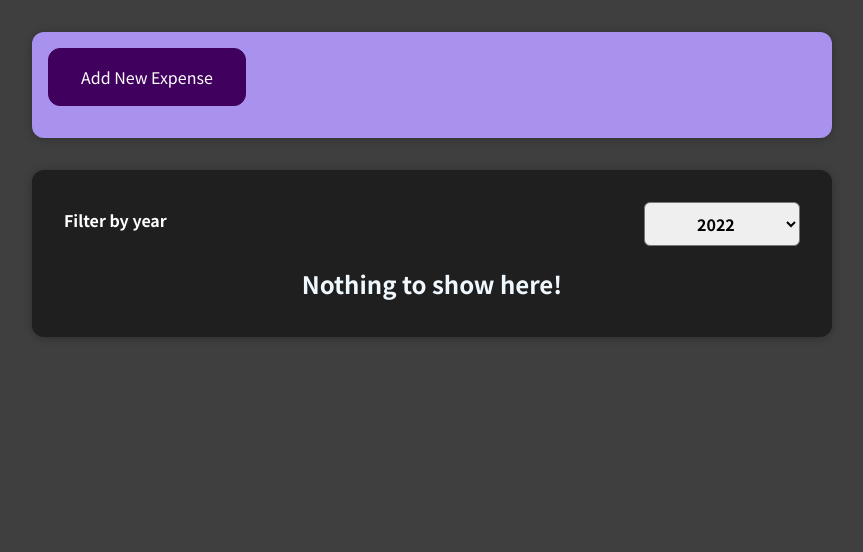
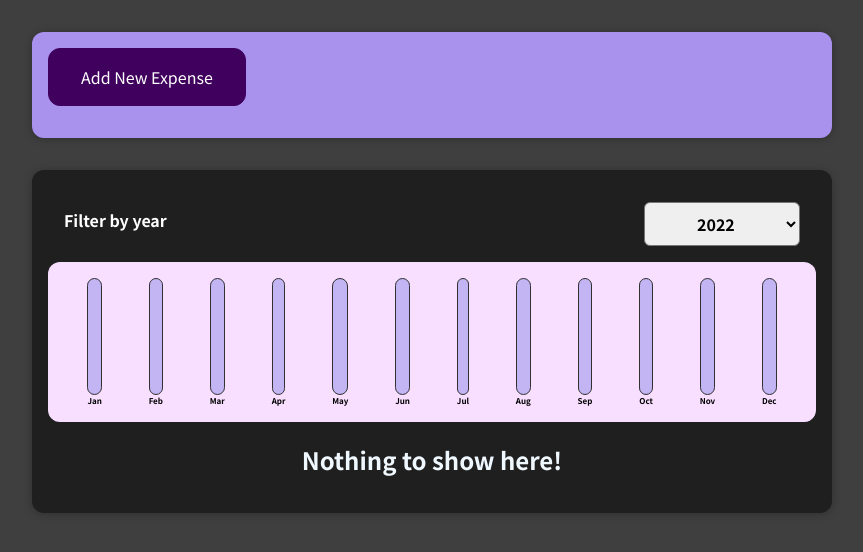
Before and after one commit to vinayck007/React-app, a React (Create React App) app: page / in a window 1280 px wide. Shown: the top 552 px of the page, without its empty margins (208-1071 px from the left). Built offline with nearby package versions, Linux system fonts and the light colour scheme.

Commit message:
Chart Bar Design

```diff
--- /dev/null
+++ b/src/components/Charts/Chart.css
@@ -0,0 +1,9 @@
+.chart {
+  padding: 1rem;
+  border-radius: 12px;
+  background-color: #f8dfff;
+  text-align: center;
+  display: flex;
+  justify-content: space-around;
+  height: 10rem;
+}
--- /dev/null
+++ b/src/components/Charts/Chart.js
@@ -0,0 +1,24 @@
+import React from "react";
+
+import ChartBar from './ChartBar'
+import './Chart.css'
+
+const Chart = (props) => {
+  const dataPointValues = props.dataPoints.map(dataPoint => dataPoint.value)
+  const totalMaximum = Math.max(...dataPointValues)
+
+
+  return ( <div className="chart">
+    {props.dataPoints.map((dataPoint) => (
+      <ChartBar
+        key={dataPoint.label}
+        value={dataPoint.value}
+        maxValue={totalMaximum}
+        label={dataPoint.label}
+      />
+    ))}
+  </div>
+  )
+}
+
+export default Chart
--- /dev/null
+++ b/src/components/Charts/ChartBar.css
@@ -0,0 +1,30 @@
+.chart-bar {
+  height: 100%;
+  display: flex;
+  flex-direction: column;
+  align-items: center;
+}
+
+.chart-bar__inner {
+  height: 100%;
+  width: 100%;
+  border: 1px solid #313131;
+  border-radius: 12px;
+  background-color: #c3b4f3;
+  overflow: hidden;
+  display: flex;
+  flex-direction: column;
+  justify-content: flex-end;
+}
+
+.chart-bar__fill {
+  background-color: #4826b9;
+  width: 100%;
+  transition: all 0.3s ease-out;
+}
+
+.chart-bar__label {
+  font-weight: bold;
+  font-size: 0.5rem;
+  text-align: center;
+}
--- /dev/null
+++ b/src/components/Charts/ChartBar.js
@@ -0,0 +1,24 @@
+import React from "react";
+
+import './ChartBar.css'
+
+const ChartBar = (props) => {
+  let barFillHeight = '0%'
+
+  if(props.maxValue > 0)
+  barFillHeight = Math.round((props.value / props.maxValue) * 100) + '%'
+
+  return (
+  <div className="chart-bar">
+    <div className="chart-bar__inner">
+      <div
+        className="chart-bar__fill"
+        style={{height: barFillHeight}}
+      ></div>
+    </div>
+    <div className="chart-bar__label">{props.label}</div>
+  </div>
+  )
+}
+
+export default ChartBar
--- /dev/null
+++ b/src/components/Expense/ExpenseChart.js
@@ -0,0 +1,31 @@
+import React from "react";
+
+import Chart from "../Charts/Chart";
+
+const ExpenseChart = (props) => {
+  const chartDataPoints = [
+    {label: 'Jan', value: 0 },
+    {label: 'Feb', value: 0 },
+    {label: 'Mar', value: 0 },
+    {label: 'Apr', value: 0 },
+    {label: 'May', value: 0 },
+    {label: 'Jun', value: 0 },
+    {label: 'Jul', value: 0 },
+    {label: 'Aug', value: 0 },
+    {label: 'Sep', value: 0 },
+    {label: 'Oct', value: 0 },
+    {label: 'Nov', value: 0 },
+    {label: 'Dec', value: 0 },
+  ]
+
+  for(const expense of props.expenses) {
+    const expenseMonth = expense.date.getMonth()
+    chartDataPoints[expenseMonth].value += expense.amount
+  }
+
+  return (
+    <Chart dataPoints={chartDataPoints}/>
+  )
+}
+
+export default ExpenseChart
--- a/src/components/Expense/Expenses.js
+++ b/src/components/Expense/Expenses.js
@@ -4,6 +4,7 @@
 import './Expenses.css';
 import ExpensesFilter from '../Expense/ExpenseFilter';
 import ExpenseList from './ExpenseList';
+import ExpenseChart from './ExpenseChart';
 
 const Expenses = (props) => {
   const [filteredYear, setFilteredYear] = useState('2023');
@@ -23,6 +24,7 @@
           selected={filteredYear}
           onChangeFilter={filterChangeHandler}
         />
+        <ExpenseChart expenses={filteredExpenses}/>
         <ExpenseList items={filteredExpenses} />
       </Card>
     </div>
```
